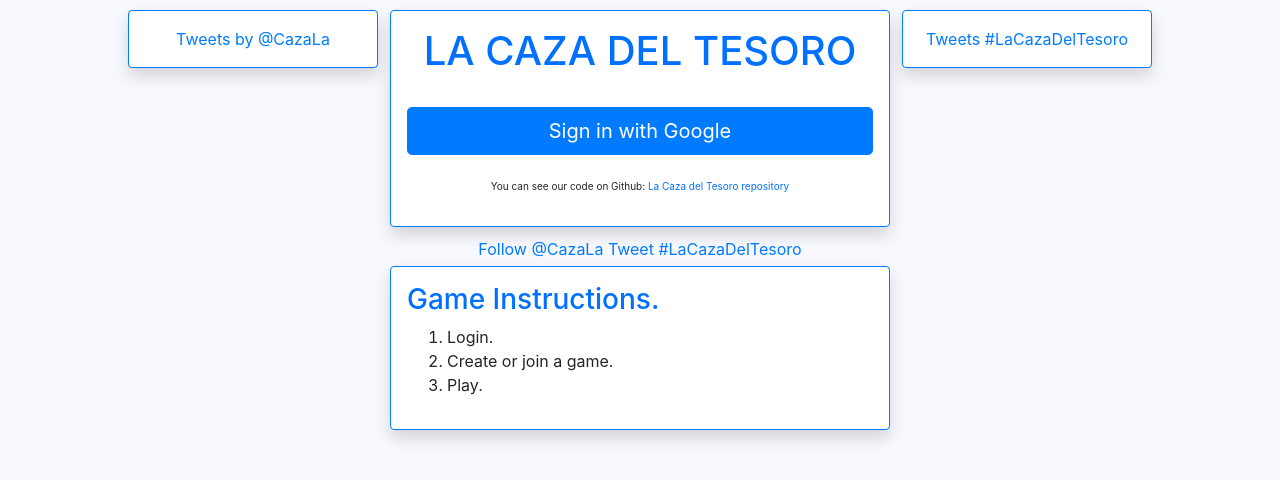
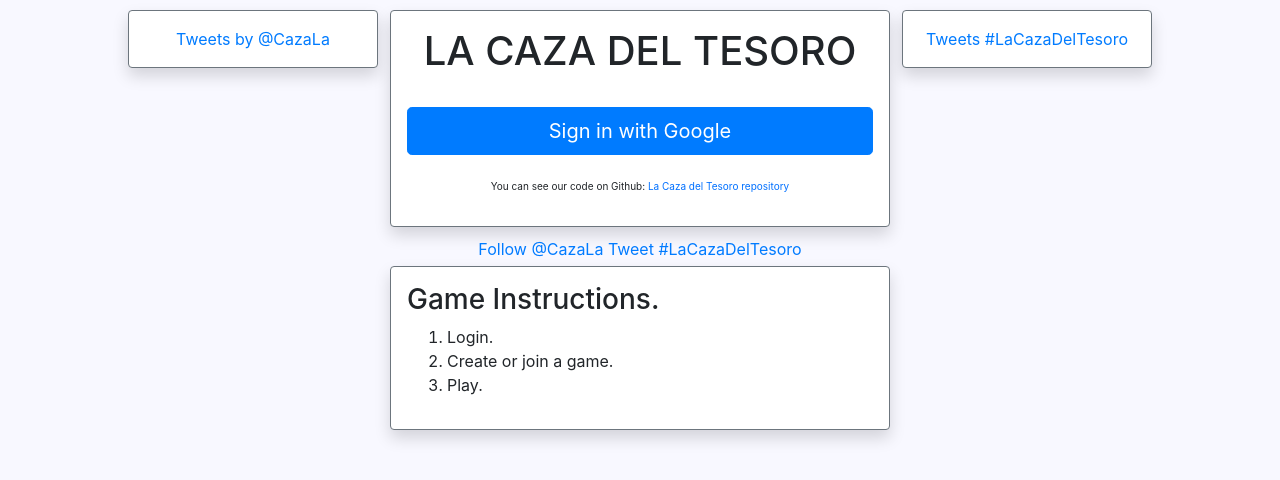
Before and after one commit to DRTorresRuiz/LaCazaDelTesoro, a Django app: page /registration/ in a window 1280 px wide. Shown: the top 480 px of the page. Run offline with Django 3.2, Linux system fonts and the light colour scheme; some libraries are stand-ins or nearby versions.

Commit message:
[MOD] Log in view in a darker mode

```diff
--- a/registration/templates/instructions.html
+++ b/registration/templates/instructions.html
@@ -1,4 +1,4 @@
-<h3 style="color: rgba(0,112,255,1)">
+<h3>
     Game Instructions.
 </h1>
 
--- a/registration/templates/registration/index.html
+++ b/registration/templates/registration/index.html
@@ -9,7 +9,7 @@
     width: 250px;
     z-index: -1px;
     margin-bottom: 10px;
-  " class="border border-primary rounded shadow p-3 bg-white">
+  " class="border border-secondary rounded shadow p-3 bg-white">
     <a class="twitter-timeline"
         href="https://twitter.com/CazaLa"
         data-chrome="nofooter noborders"
@@ -25,7 +25,7 @@
     width: 250px;
     z-index: -1px;
     margin-bottom: 10px;
-  " class="border border-primary rounded shadow p-3 bg-white">
+  " class="border border-secondary rounded shadow p-3 bg-white">
     <a class="twitter-timeline"
         href="https://twitter.com/CazaLa/likes"
         data-chrome="nofooter noborders"
@@ -40,8 +40,8 @@
     margin: 10px auto;
     z-index: 100;
   ">
-    <div style="margin-bottom: 5px" class="border border-primary rounded shadow p-3 bg-white">
-      <h1 style="color: rgba(0,112,255,1)">
+    <div style="margin-bottom: 5px" class="border border-secondary rounded shadow p-3 bg-white">
+      <h1>
         LA CAZA DEL TESORO
       </h1>
       <br>
@@ -74,7 +74,7 @@
         </a>
         <a href="https://twitter.com/intent/tweet?button_hashtag=LaCazaDelTesoro&ref_src=twsrc%5Etfw" class="twitter-hashtag-button" data-show-count="false">Tweet #LaCazaDelTesoro</a><script async src="https://platform.twitter.com/widgets.js" charset="utf-8"></script>
     </div>
-    <div style="margin-top: 5px; margin-bottom: 5px; text-align: left;" class="border border-primary rounded shadow p-3 bg-white">
+    <div style="margin-top: 5px; margin-bottom: 5px; text-align: left;" class="border border-secondary rounded shadow p-3 bg-white">
       {% include "instructions.html" %}
     </div>
   </div>
```
